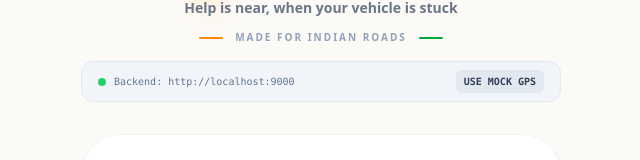
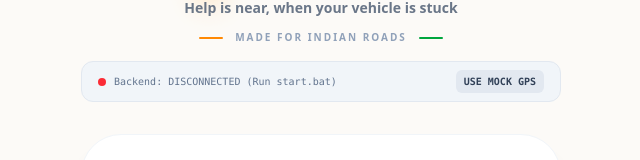
Before and after one commit to kevinfernandes-hub/swamidayanandsaraswati_1PS6, a React (Vite) app: page / in a window 1280 px wide. Shown: the part 163-323 px from the top of the page, without its empty margins (319-959 px from the left). Built offline with nearby package versions, Linux system fonts and the light colour scheme; no server answers.

Commit message:
feat: improve backend startup workflow and frontend connectivity status

```diff
--- a/App.tsx
+++ b/App.tsx
@@ -14,6 +14,8 @@ const App: React.FC = () => {
   const [status, setStatus] = useState<AssistanceStatus>(AssistanceStatus.IDLE);
   const [request, setRequest] = useState<AssistanceRequest | null>(null);
   const [error, setError] = useState<string | null>(null);
+  const [backendReady, setBackendReady] = useState<boolean | null>(null); // null = checking, true = ok, false = down
+
 
   const t = translations[lang];
 
@@ -23,12 +25,18 @@ const App: React.FC = () => {
         const { apiClient } = await import('./services/api');
         const health = await apiClient.get('/api/health');
         console.log('✅ Backend Connection Verified:', health);
+        setBackendReady(true);
       } catch (err) {
         console.error('❌ Backend Connection Failed:', err);
+        setBackendReady(false);
       }
     };
     checkConnection();
+    // Re-check periodically
+    const interval = setInterval(checkConnection, 10000);
+    return () => clearInterval(interval);
   }, []);
+
 
   const delay = (ms: number) => new Promise(resolve => setTimeout(resolve, ms));
 
@@ -132,10 +140,15 @@ const App: React.FC = () => {
 
     } catch (err: any) {
       console.error(err);
-      setError(t.errorTitle);
+      if (!backendReady) {
+        setError("Backend server is not responding. Please make sure to start it using 'npm run start-backend' or 'start.bat'.");
+      } else {
+        setError(t.errorTitle);
+      }
       setStatus(AssistanceStatus.ERROR);
     }
   };
+
 
   const handleReset = () => {
     setStatus(AssistanceStatus.IDLE);
@@ -158,8 +171,12 @@ const App: React.FC = () => {
       {/* Dev Tools - Only for debugging */}
       <div className="w-full flex justify-between items-center px-4 py-2 bg-slate-100 rounded-xl mb-4 text-[10px] font-mono text-slate-500 border border-slate-200">
         <div className="flex items-center gap-2">
-          <span className="w-2 h-2 rounded-full bg-green-500 animate-pulse"></span>
-          <span>Backend: http://localhost:9000</span>
+          <span className={`w-2 h-2 rounded-full ${backendReady === true ? 'bg-green-500' : backendReady === false ? 'bg-red-500' : 'bg-yellow-500'} ${backendReady !== false ? 'animate-pulse' : ''}`}></span>
+          <span>
+            {backendReady === true ? 'Backend: Connected (Port 9000)' :
+              backendReady === false ? 'Backend: DISCONNECTED (Run start.bat)' :
+                'Backend: Checking connection...'}
+          </span>
         </div>
         <button
           onClick={setMockLocation}
@@ -168,6 +185,7 @@ const App: React.FC = () => {
           USE MOCK GPS
         </button>
       </div>
+
 
       <main className="w-full space-y-6 mt-4 pb-20">
         {status === AssistanceStatus.IDLE && (
```
